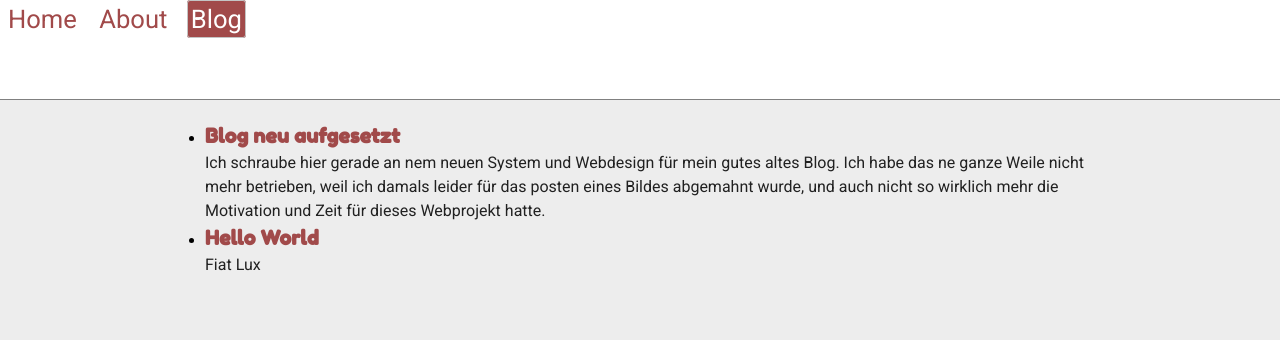
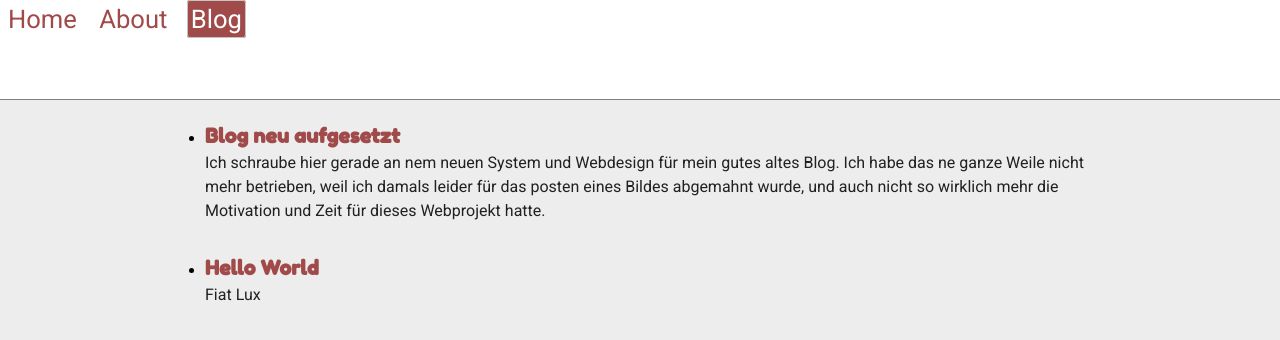
Before and after one commit to bigfatbird/old-bigfatbird-site, a Jekyll site: the page built from blog.html, in a window 1280 px wide. Shown: the top 340 px of the page. Built offline with Jekyll 4.4.1, drawn with Linux system fonts in a browser that asks for light colours.

Commit message:
Add margin to post entries

```diff
--- a/_sass/main.scss
+++ b/_sass/main.scss
@@ -172,3 +172,8 @@ p {
         padding: 5px;
     }
 }
+
+
+.blog-entry {
+    margin-bottom: 30px;
+}
--- a/blog.html
+++ b/blog.html
@@ -4,7 +4,7 @@ title: Blog
 ---
 <ul>
   {% for post in site.posts %}
-    <li>
+    <li class="blog-entry">
       <h2><a href="{{ post.url }}">{{ post.title }}</a></h2>
       {{ post.excerpt }}
     </li>
```
Also changed, not shown: 3 other files.
